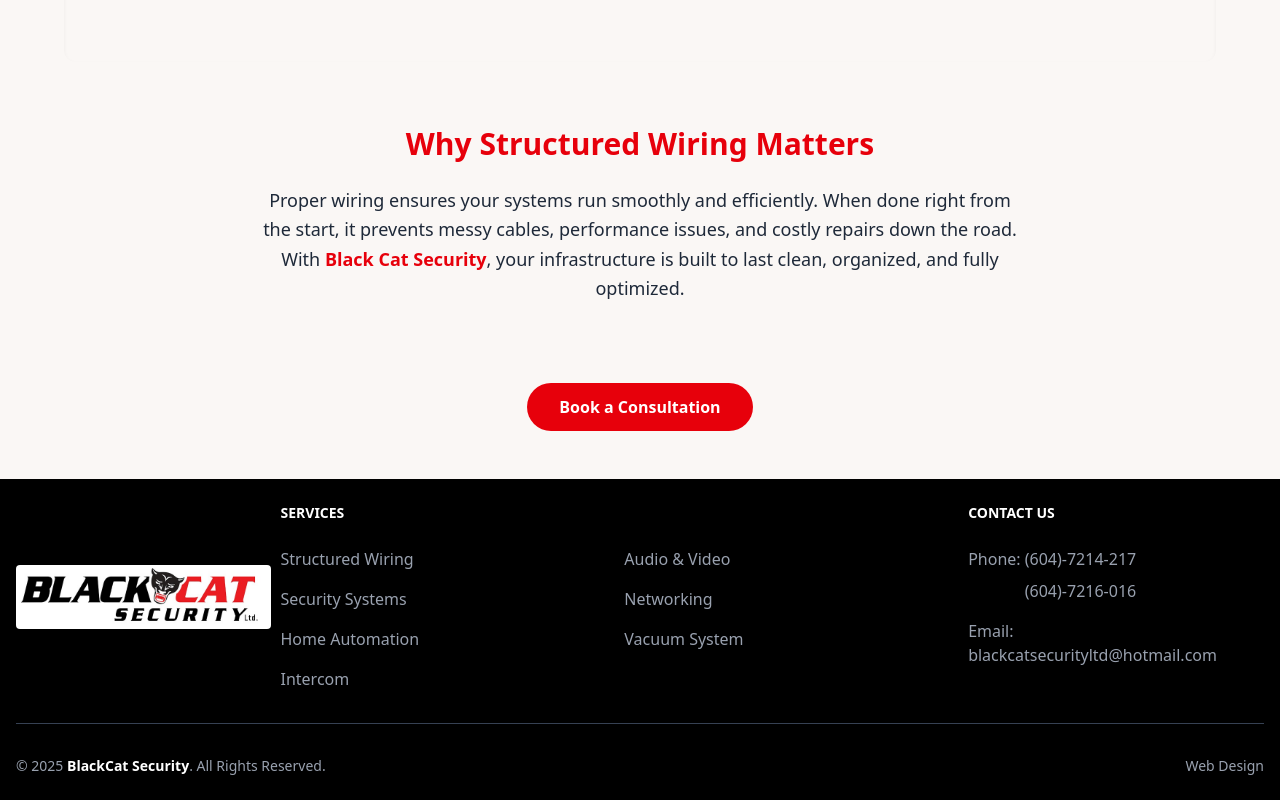
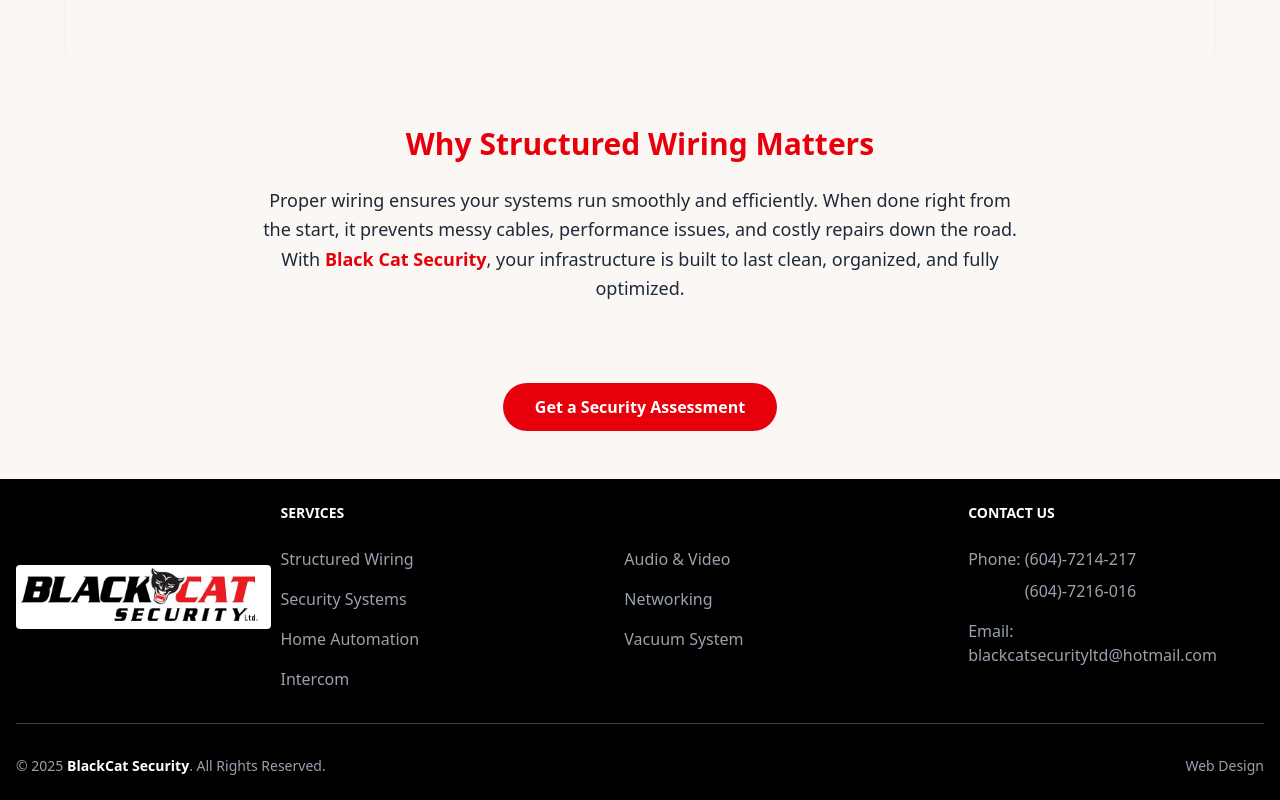
Before and after one commit to anhad-dhiman/blackCatSecurity, a React (Vite) app: page /services/structuredwiring in a window 1280 px wide. Shown: the part 1323-2123 px from the top of the page. Built offline with nearby package versions, Linux system fonts and the light colour scheme.

Commit message:
Links fixed

```diff
--- a/src/Abt.jsx
+++ b/src/Abt.jsx
@@ -1,3 +1,4 @@
+import { Link } from 'react-router-dom';
 function Abt() {
     return (
         <section className=" text-black py-12 px-6 text-center">
@@ -7,12 +8,12 @@
                 we specialize in protecting what matters most your home, business, and peace of mind. With cutting-edge technology, expert installation,
                 and 24/7 monitoring, we ensure that safety and reliability come first.
             </p>
-            <a
-                href="/about"
+            <Link
+                to="/about"
                 className="inline-block mt-6 px-6 py-2 text-white font-medium bg-red-600 rounded-full hover:bg-red-800 transition"
             >
                 Learn More →
-            </a>
+            </Link>
         </section>
 
     )
--- a/src/Hero.jsx
+++ b/src/Hero.jsx
@@ -1,5 +1,6 @@
+import { path } from 'framer-motion/client';
 import { useState, useEffect } from 'react';
-
+import { Link } from 'react-router-dom';
 function Hero() {
     const [currentSlide, setCurrentSlide] = useState(0);
 
@@ -7,17 +8,20 @@
         {
             image: "/systems.jpg",
             title: "Advanced CCTV Systems",
-            description: "State-of-the-art surveillance technology for complete peace of mind."
+            description: "State-of-the-art surveillance technology for complete peace of mind.",
+            path: "/services/securitysystems"
         },
         {
             image: "/alarm.jpeg",
             title: "Smart Alarm Solutions",
-            description: "Intelligent security systems designed to protect what matters most."
+            description: "Intelligent security systems designed to protect what matters most.",
+            path: "/services/homeautomation"
         },
         {
             image: "/cctv.jpg",
             title: "24/7 Security Monitoring",
-            description: "Round-the-clock protection for your home and business."
+            description: "Round-the-clock protection for your home and business.",
+            path: "/services/intercomsystems"
         }
     ];
 
@@ -60,7 +64,11 @@
                             {slides[currentSlide].description}
                         </p>
                         <button className="btn btn-outline border-white text-white hover:bg-red-600 hover:border-red-600 text-lg px-8 py-3 font-medium transition">
-                            Learn More
+                            <div className="text-center">
+                                <Link to={slides[currentSlide].path}>
+                                    {slides[currentSlide].title}
+                                </Link>
+                            </div>
                         </button>
                     </div>
                 </div>
--- a/src/pages/AudioVideo.jsx
+++ b/src/pages/AudioVideo.jsx
@@ -1,3 +1,4 @@
+import { Link } from 'react-router-dom';
 export default function AudioVideo() {
     return (
         <div className="min-h-screen text-gray-800 px-6 py-12">
@@ -65,12 +66,12 @@
 
                 {/* Call To Action */}
                 <div className="text-center">
-                    <a
-                        href="/contact"
+                    <Link
+                        to="/contact"
                         className="inline-block px-8 py-3 bg-red-600 text-white font-semibold rounded-full hover:bg-red-700 transition"
                     >
-                        Schedule Your A/V Evaluation
-                    </a>
+                        Get a Security Assessment
+                    </Link>
                 </div>
             </div>
         </div>
--- a/src/pages/CentralVacuum.jsx
+++ b/src/pages/CentralVacuum.jsx
@@ -1,3 +1,4 @@
+import { Link } from 'react-router-dom';
 export default function CentralVacuum() {
     return (
         <div className="min-h-screen text-gray-800 px-6 py-12">
@@ -65,12 +66,12 @@
 
                 {/* Call To Action */}
                 <div className="text-center">
-                    <a
-                        href="/contact"
+                    <Link
+                        to="/contact"
                         className="inline-block px-8 py-3 bg-red-600 text-white font-semibold rounded-full hover:bg-red-700 transition"
                     >
-                        Request a Free Estimate
-                    </a>
+                        Get a Security Assessment
+                    </Link>
                 </div>
             </div>
         </div>
--- a/src/pages/HomeAutomation.jsx
+++ b/src/pages/HomeAutomation.jsx
@@ -1,3 +1,4 @@
+import { Link } from 'react-router-dom';
 export default function HomeAutomation() {
     return (
         <div className="min-h-screen  text-gray-800 px-6 py-12">
@@ -65,12 +66,12 @@
 
                 {/* Call to Action */}
                 <div className="text-center">
-                    <a
-                        href="/contact"
+                    <Link
+                        to="/contact"
                         className="inline-block px-8 py-3 bg-red-600 text-white font-semibold rounded-full hover:bg-red-700 transition"
                     >
-                        Schedule a Free Consultation
-                    </a>
+                        Get a Security Assessment
+                    </Link>
                 </div>
             </div>
         </div>
--- a/src/pages/IntercomSystems.jsx
+++ b/src/pages/IntercomSystems.jsx
@@ -1,3 +1,4 @@
+import { Link } from 'react-router-dom';
 export default function IntercomSystems() {
     return (
         <div className="min-h-screen text-gray-800 px-6 py-12">
@@ -76,12 +77,12 @@
 
                 {/* Call to Action */}
                 <div className="text-center">
-                    <a
-                        href="/contact"
+                    <Link
+                        to="/contact"
                         className="inline-block px-8 py-3 bg-red-600 text-white font-semibold rounded-full hover:bg-red-700 transition"
                     >
-                        Get a Free Quote
-                    </a>
+                        Get a Security Assessment
+                    </Link>
                 </div>
             </div>
         </div>
--- a/src/pages/Networking.jsx
+++ b/src/pages/Networking.jsx
@@ -1,3 +1,4 @@
+import { Link } from 'react-router-dom';
 export default function Networking() {
     return (
         <div className="min-h-screen text-gray-800 px-6 py-12">
@@ -65,12 +66,12 @@
 
                 {/* Call To Action */}
                 <div className="text-center">
-                    <a
-                        href="/contact"
+                    <Link
+                        to="/contact"
                         className="inline-block px-8 py-3 bg-red-600 text-white font-semibold rounded-full hover:bg-red-700 transition"
                     >
-                        Get a Network Consultation
-                    </a>
+                        Get a Security Assessment
+                    </Link>
                 </div>
             </div>
         </div>
--- a/src/pages/StructuredWiring.jsx
+++ b/src/pages/StructuredWiring.jsx
@@ -1,5 +1,4 @@
-
-
+import { Link } from 'react-router-dom';
 export default function StructuredWiring() {
     return (
         <div className="min-h-screen  text-gray-800 px-6 py-12">
@@ -79,12 +78,12 @@
 
                 {/* CTA Section */}
                 <div className="text-center">
-                    <a
-                        href="/contact"
-                        className="inline-block px-8 py-3 bg-red-600 text-white font-semibold  rounded-full hover:bg-red-700 transition"
+                    <Link
+                        to="/contact"
+                        className="inline-block px-8 py-3 bg-red-600 text-white font-semibold rounded-full hover:bg-red-700 transition"
                     >
-                        Book a Consultation
-                    </a>
+                        Get a Security Assessment
+                    </Link>
                 </div>
             </div>
         </div>
```
